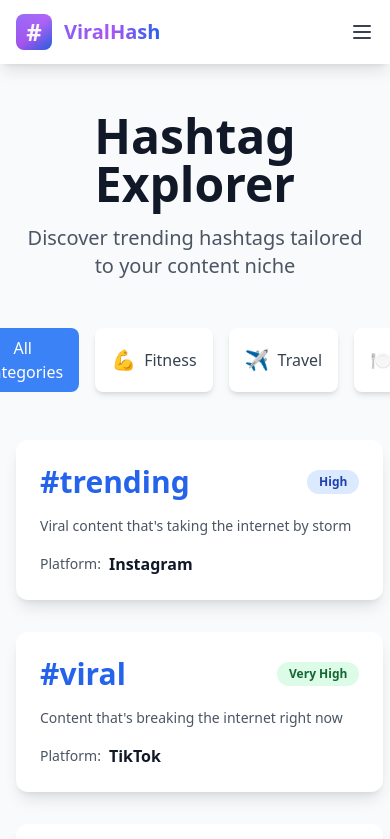
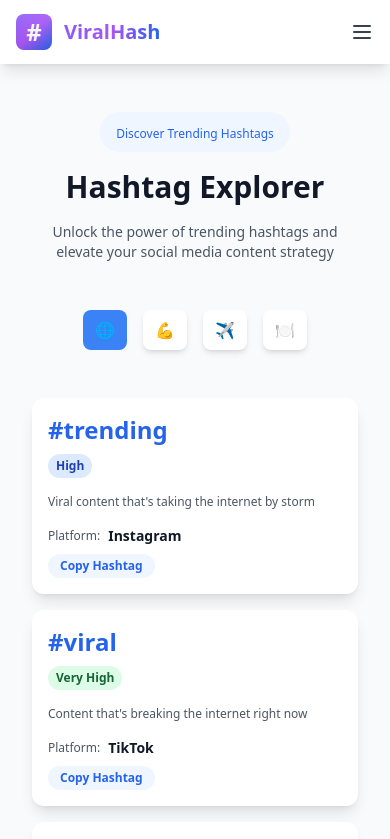
Before and after one commit to Codewithsalim12/ViralHash, a React (Vite) app: page /explore in a window 390 px wide. Shown: the top 839 px of the page. Built offline with nearby package versions, Linux system fonts and the light colour scheme.

Commit message:
added headings

```diff
--- /dev/null
+++ b/src/components/PageHeader.jsx
@@ -0,0 +1,29 @@
+import React from 'react'
+
+export default function PageHeader({
+  tag,
+  title,
+  description,
+  tagColor = 'blue',
+  className = ''
+}) {
+  return (
+    <div className={`container mx-auto px-4 sm:px-6 lg:px-8 mb-12 ${className}`}>
+      <div className="max-w-3xl mx-auto text-center">
+        {tag && (
+          <div className={`inline-block bg-${tagColor}-50 rounded-full px-4 py-2 mb-4`}>
+            <span className={`text-xs sm:text-sm font-medium text-${tagColor}-600`}>
+              {tag}
+            </span>
+          </div>
+        )}
+        <h1 className="text-3xl sm:text-4xl lg:text-5xl font-extrabold text-gray-900 mb-4 leading-tight">
+          {title}
+        </h1>
+        <p className="text-sm sm:text-base lg:text-xl text-gray-600 max-w-2xl mx-auto">
+          {description}
+        </p>
+      </div>
+    </div>
+  )
+}
--- a/src/pages/About.jsx
+++ b/src/pages/About.jsx
@@ -4,24 +4,22 @@ import { useNavigate } from 'react-router-dom';
 
 export default function About() {
   const navigate = useNavigate();
+
   const features = [
     {
-      icon: (
-        <svg className="w-8 h-8 text-blue-600" fill="none" stroke="currentColor" viewBox="0 0 24 24">
-          <path strokeLinecap="round" strokeLinejoin="round" strokeWidth={2} d="M9 12l2 2 4-4m6 2a9 9 0 11-18 0 9 9 0 0118 0z" />
-        </svg>
-      ),
-      title: 'Smart Hashtag Generation',
-      description: 'Intelligent algorithm that generates relevant hashtags based on your content.'
+      title: "Advanced Hashtag Generation",
+      description: "Leverage AI-powered algorithms to generate the most relevant and trending hashtags for your content.",
+      icon: "🚀"
     },
     {
-      icon: (
-        <svg className="w-8 h-8 text-purple-600" fill="none" stroke="currentColor" viewBox="0 0 24 24">
-          <path strokeLinecap="round" strokeLinejoin="round" strokeWidth={2} d="M12 6.253v13m0-13C10.832 5.477 9.246 5 7.5 5S4.168 5.477 3 6.253v13C4.168 18.477 5.754 18 7.5 18s3.332.477 4.5 1.253m0-13C13.168 5.477 14.754 5 16.5 5c1.747 0 3.332.477 4.5 1.253v13C19.832 18.477 18.246 18 16.5 18c-1.746 0-3.332.477-4.5 1.253" />
-        </svg>
-      ),
-      title: 'Multi-Platform Support',
-      description: 'Generate hashtags for Instagram, YouTube, TikTok, and more.'
+      title: "Multi-Platform Support",
+      description: "Generate optimized hashtags for Instagram, YouTube, TikTok, and more with a single click.",
+      icon: "🌐"
+    },
+    {
+      title: "Real-Time Insights",
+      description: "Stay ahead of trends with our constantly updated hashtag performance metrics.",
+      icon: "📊"
     }
   ]
 
@@ -36,7 +34,7 @@ export default function About() {
         <div
           className="absolute inset-0 bg-cover bg-center filter brightness-50"
           style={{
-            backgroundImage: 'url("https://images.unsplash.com/photo-1516450360452-9312f5e86fc7?ixlib=rb-4.0.3&ixid=MnwxMjA3fDB8MHxwaG90by1wYWdlfHx8fGVufDB8fHx8&auto=format&fit=crop&w=1470&q=80")'
+            backgroundImage: "url('https://images.unsplash.com/photo-1551650975-87deedd944c3?ixlib=rb-4.0.3&ixid=M3wxMjA3fDB8MHxwaG90by1wYWdlfHx8fGVufDB8fHx8fA%3D%3D&auto=format&fit=crop&w=1974&q=80')"
           }}
         />
         <div className="relative z-10 container mx-auto px-4 py-24 text-white">
@@ -47,34 +45,26 @@ export default function About() {
             <p className="text-xl mb-12 text-gray-200">
               ViralHash is your ultimate companion in navigating the complex world of social media hashtags. We help content creators maximize their reach and engagement across multiple platforms.
             </p>
+          </div>
+        </div>
+      </div>
 
-            <div className="grid md:grid-cols-2 gap-8 mb-16">
-              {features.map((feature, index) => (
-                <div
-                  key={index}
-                  className="bg-white/10 backdrop-blur-sm rounded-xl p-6 border border-white/20 hover:border-blue-500 transition-all"
-                >
-                  <div className="mb-4">{feature.icon}</div>
-                  <h3 className="text-xl font-semibold mb-3 text-white">{feature.title}</h3>
-                  <p className="text-gray-300">{feature.description}</p>
-                </div>
-              ))}
-            </div>
-
-            <div className="flex justify-center space-x-4">
-              <button
-                onClick={() => navigate('/generator')}
-                className="bg-blue-600 hover:bg-blue-700 text-white font-bold py-3 px-6 rounded-lg transition-colors"
+      <div className="container mx-auto px-4 py-16">
+        <div className="max-w-4xl mx-auto">
+          <h2 className="text-3xl font-bold text-center mb-12 text-gray-800">
+            Why Choose ViralHash?
+          </h2>
+          <div className="grid md:grid-cols-3 gap-8">
+            {features.map((feature, index) => (
+              <div
+                key={index}
+                className="bg-white p-6 rounded-xl shadow-lg hover:shadow-xl transition-all duration-300 text-center"
               >
-                Start Generating
-              </button>
-              <button
-                onClick={() => navigate('/resources')}
-                className="bg-transparent border border-white hover:bg-white/10 text-white font-bold py-3 px-6 rounded-lg transition-colors"
-              >
-                Learn More
-              </button>
-            </div>
+                <div className="text-5xl mb-4">{feature.icon}</div>
+                <h3 className="text-xl font-semibold mb-4 text-gray-900">{feature.title}</h3>
+                <p className="text-gray-600">{feature.description}</p>
+              </div>
+            ))}
           </div>
         </div>
       </div>
--- a/src/pages/Explore.jsx
+++ b/src/pages/Explore.jsx
@@ -171,46 +171,58 @@ export default function Explore() {
         keywords="hashtag categories, trending hashtags"
       />
 
-      {/* Hashtag Categories Section */}
-      <div className="text-center mb-12">
-        <h1 className="text-5xl font-extrabold text-gray-900 mb-4">
-          Hashtag Explorer
-        </h1>
-        <p className="text-xl text-gray-600 max-w-2xl mx-auto">
-          Discover trending hashtags tailored to your content niche
-        </p>
+      {/* Page Header Section */}
+      <div className="container mx-auto px-4 sm:px-6 lg:px-8 mb-12">
+        <div className="max-w-3xl mx-auto text-center">
+          <div className="inline-block bg-blue-50 rounded-full px-4 py-2 mb-4">
+            <span className="text-xs sm:text-sm font-medium text-blue-600">
+              Discover Trending Hashtags
+            </span>
+          </div>
+          <h1 className="text-3xl sm:text-4xl lg:text-5xl font-extrabold text-gray-900 mb-4 leading-tight">
+            Hashtag Explorer
+          </h1>
+          <p className="text-sm sm:text-base lg:text-xl text-gray-600 max-w-2xl mx-auto">
+            Unlock the power of trending hashtags and elevate your social media content strategy
+          </p>
+        </div>
       </div>
 
-      <div className="flex justify-center space-x-4 mb-12">
+      <div className="flex flex-wrap justify-center gap-4 mb-12 px-4 sm:px-6">
         {categories.map((category) => (
           <button
             key={category.name}
             onClick={() => setActiveCategory(category.name)}
             className={`
-              flex items-center space-x-2 px-4 py-2 rounded-lg transition-all duration-300
+              flex items-center space-x-2
+              px-3 py-2 sm:px-4 sm:py-2
+              rounded-lg
+              transition-all duration-300
+              text-sm sm:text-base
+              focus:outline-none focus:ring-2 focus:ring-offset-2
               ${activeCategory === category.name
                 ? `${category.color} text-white`
                 : 'bg-white text-gray-700 hover:bg-gray-100 shadow-md'}
             `}
           >
-            <span className="text-xl">{category.icon}</span>
-            <span>{category.title}</span>
+            <span className="text-base sm:text-xl">{category.icon}</span>
+            <span className="hidden sm:inline">{category.title}</span>
           </button>
         ))}
       </div>
 
-      <div className="grid md:grid-cols-2 lg:grid-cols-3 gap-8 mb-16">
+      <div className="grid grid-cols-1 sm:grid-cols-2 lg:grid-cols-3 gap-4 sm:gap-6 mb-16 px-4 sm:px-6">
         {filteredHashtags.map((hashtag) => (
           <div
             key={hashtag.tag}
-            className="bg-white rounded-xl shadow-lg p-6"
+            className="bg-white rounded-xl shadow-lg p-4 sm:p-6 transform transition-all duration-300 hover:scale-105 hover:shadow-xl"
           >
-            <div className="flex justify-between items-center mb-4">
-              <span className="text-3xl font-bold text-blue-600">
+            <div className="flex flex-col sm:flex-row justify-between items-start sm:items-center mb-4">
+              <span className="text-2xl sm:text-3xl font-bold text-blue-600 mb-2 sm:mb-0">
                 {hashtag.tag}
               </span>
               <span className={`
-                px-3 py-1 rounded-full text-xs font-semibold
+                px-2 py-1 sm:px-3 sm:py-1 rounded-full text-xs font-semibold
                 ${hashtag.popularity === 'Very High'
                   ? 'bg-green-100 text-green-800'
                   : hashtag.popularity === 'High'
@@ -220,14 +232,22 @@ export default function Explore() {
                 {hashtag.popularity}
               </span>
             </div>
-            <p className="text-sm mb-4 text-gray-600">
+            <p className="text-xs sm:text-sm mb-4 text-gray-600">
               {hashtag.description}
             </p>
-            <div className="flex items-center justify-between">
+            <div className="flex flex-col sm:flex-row items-start sm:items-center justify-between space-y-2 sm:space-y-0">
               <div className="flex items-center space-x-2">
-                <span className="text-sm font-medium text-gray-600">Platform:</span>
-                <span className="font-bold text-gray-900">{hashtag.platform}</span>
+                <span className="text-xs sm:text-sm font-medium text-gray-600">Platform:</span>
+                <span className="text-sm sm:text-base font-bold text-gray-900">{hashtag.platform}</span>
               </div>
+              <button className="
+                mt-2 sm:mt-0 px-3 py-1 text-xs sm:text-sm
+                bg-blue-50 text-blue-600
+                rounded-full hover:bg-blue-100
+                transition-colors font-semibold
+              ">
+                Copy Hashtag
+              </button>
             </div>
           </div>
         ))}
--- a/src/pages/Trending.jsx
+++ b/src/pages/Trending.jsx
@@ -1,5 +1,6 @@
 import { useState } from 'react'
 import { Link } from 'react-router-dom';
+import PageHeader from '../components/PageHeader'
 
 const platforms = [
   {
@@ -191,10 +192,12 @@ export default function Trending() {
 
   return (
     <div className="container mx-auto px-4 py-8">
-      <div className="text-center mb-12">
-        <h1 className="text-4xl font-bold text-gray-900 mb-4">Trending Hashtags</h1>
-        <p className="text-xl text-gray-600">Discover what's popular right now</p>
-      </div>
+      <PageHeader
+        tag="Real-Time Trends"
+        title="Trending Hashtags"
+        description="Stay ahead of the curve with the most viral and engaging hashtags right now"
+        tagColor="green"
+      />
 
       <div className="flex justify-center mb-8">
         <div className="inline-flex p-1 flex-wrap space-x-1 bg-gray-100 rounded-xl">
```
Also changed, not shown: src/pages/Owner.jsx (+16 -0 lines), src/pages/Resources.jsx (+18 -5 lines).
